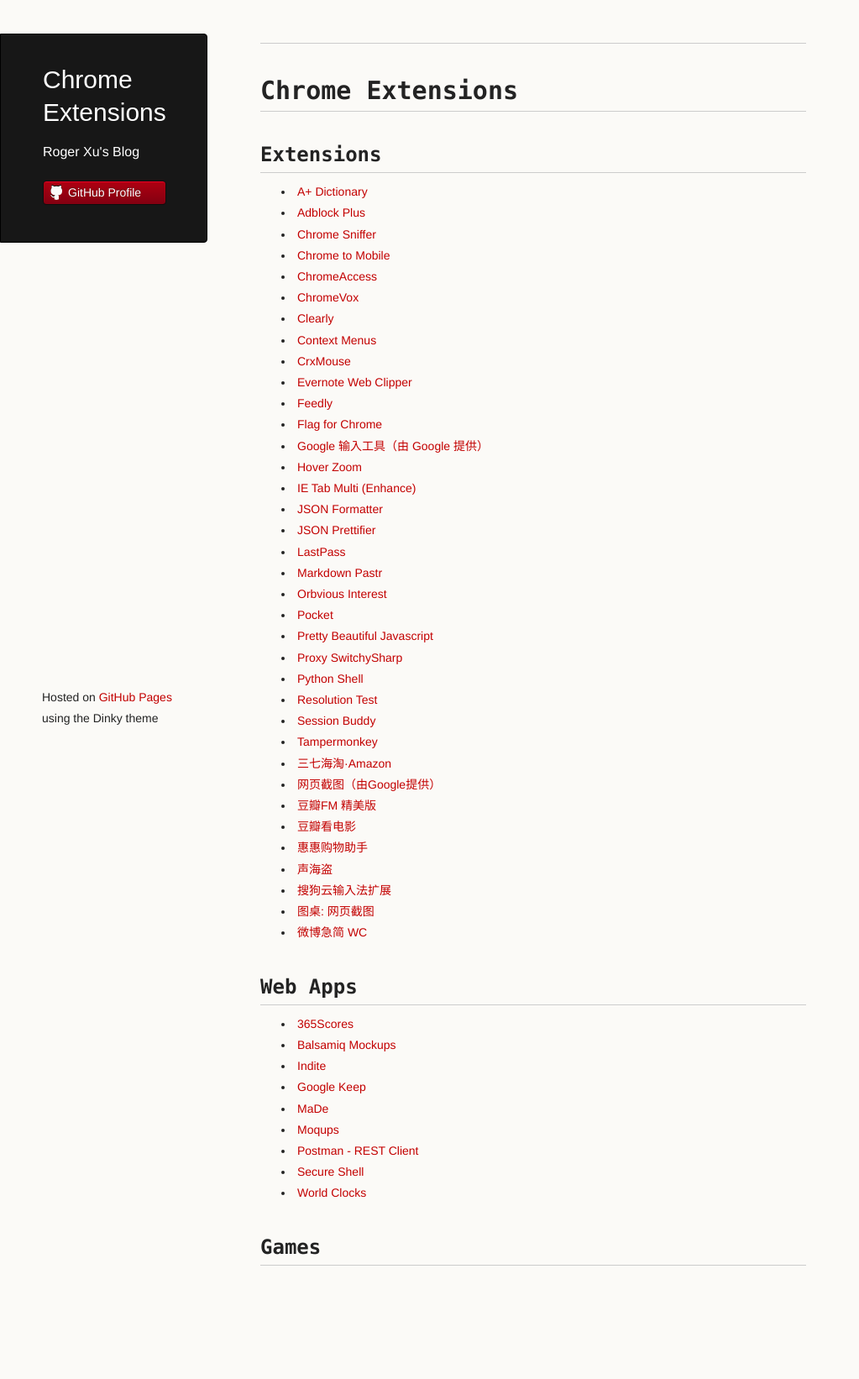
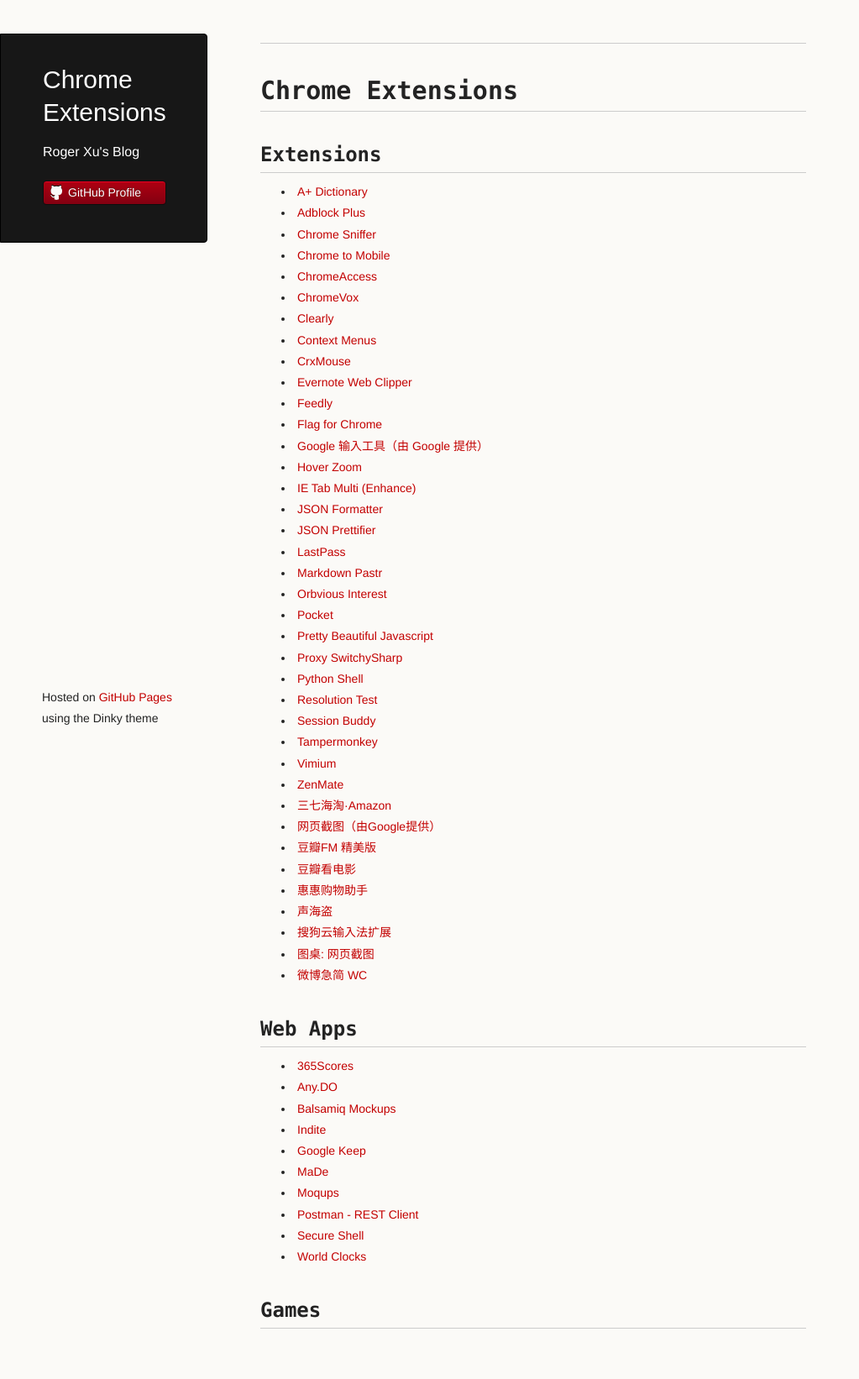
Before and after one commit to rogerxu/rogerxu.github.io, a Jekyll site: the page built from _posts/2012-11-05-chrome-extensions.md, in a window 1280 px wide. Shown: the whole page at 84% size, without its empty margins (0-1023 px from the left). Built offline with Jekyll 4.4.1, drawn with Linux system fonts in a browser that asks for light colours; before the commit the page ends 1567 px from its top, so only the background shows below that.

Commit message:
Add a few chrome extensions.

```diff
--- a/_posts/2012-11-05-chrome-extensions.md
+++ b/_posts/2012-11-05-chrome-extensions.md
@@ -34,6 +34,8 @@
 * [Resolution Test](https://chrome.google.com/webstore/detail/idhfcdbheobinplaamokffboaccidbal)
 * [Session Buddy](https://chrome.google.com/webstore/detail/edacconmaakjimmfgnblocblbcdcpbko)
 * [Tampermonkey](https://chrome.google.com/webstore/detail/dhdgffkkebhmkfjojejmpbldmpobfkfo)
+* [Vimium](https://chrome.google.com/webstore/detail/vimium/dbepggeogbaibhgnhhndojpepiihcmeb)
+* [ZenMate](https://chrome.google.com/webstore/detail/zenmate-for-google-chrome/fdcgdnkidjaadafnichfpabhfomcebme)
 * [三七海淘·Amazon](https://chrome.google.com/webstore/detail/%E4%B8%89%E4%B8%83%E6%B5%B7%E6%B7%98%C2%B7amazon/nocbbenannjflblimeokfgkamoebelmn)
 * [网页截图（由Google提供）](https://chrome.google.com/webstore/detail/cpngackimfmofbokmjmljamhdncknpmg)
 * [豆瓣FM 精美版](https://chrome.google.com/webstore/detail/ofgppnjcdndocgicmodblmfmbdibefbm)
@@ -48,6 +50,7 @@
 ## Web Apps
 
 * [365Scores](https://chrome.google.com/webstore/detail/gocaejggjgdmkhmbinicknpbhagkblop)
+* [Any.DO](https://chrome.google.com/webstore/detail/anydo/ocgddccilgpeepgglnlpchkpgamkgmld)
 * [Balsamiq Mockups](https://chrome.google.com/webstore/detail/balsamiq-mockups/pplbmgaodhjmbklkgkgmlghaekcfhhkk)
 * [Indite](https://chrome.google.com/webstore/detail/acgncfpammkhhkapnoilecjoalhnolbl)
 * [Google Keep](https://chrome.google.com/webstore/detail/google-keep/hmjkmjkepdijhoojdojkdfohbdgmmhki)
```
